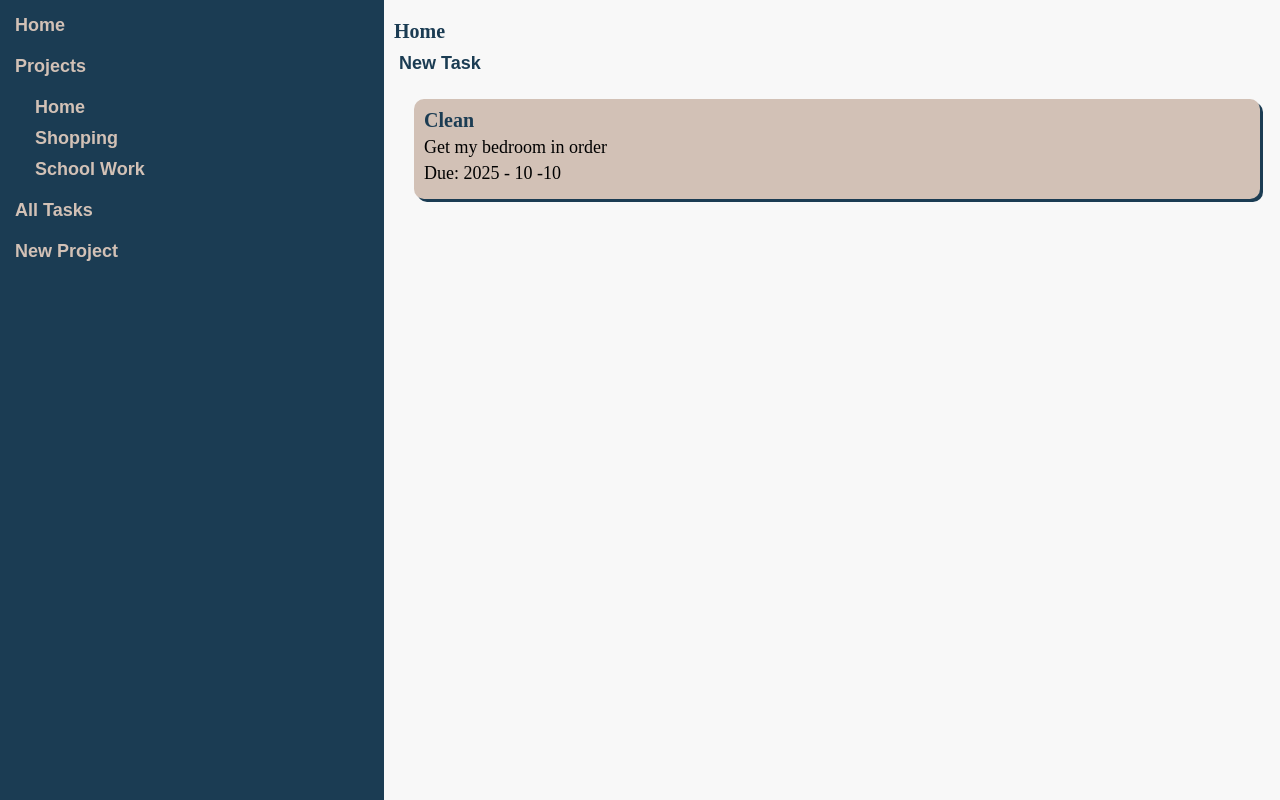
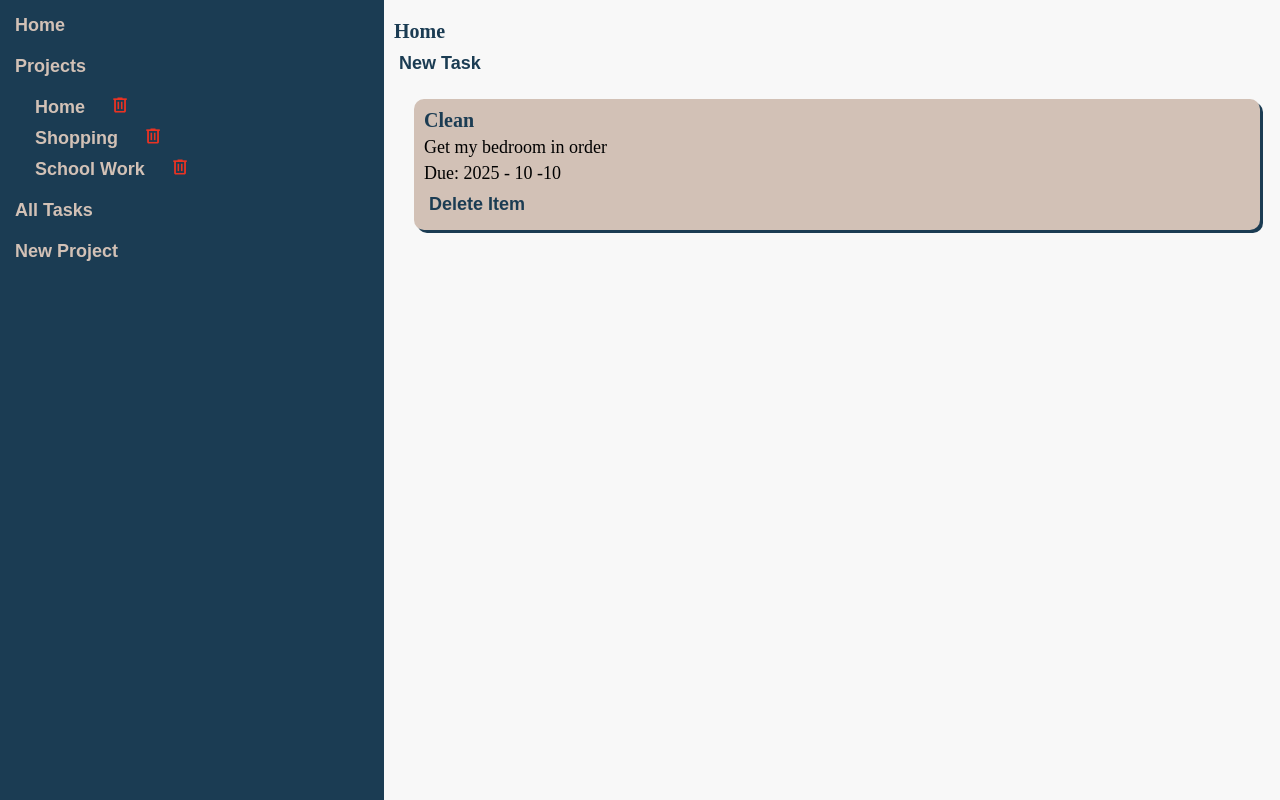
Before and after one commit to deniskibichiy/Todo_list, a website built with webpack: page src/template.html in a window 1280 px wide. Built offline with nearby package versions, Linux system fonts and the light colour scheme.

Commit message:
implement buttons for deleting projects and items

```diff
--- a/src/render.js
+++ b/src/render.js
@@ -1,18 +1,30 @@
 
-
+import deleteImage from "./delete.png"
 function mainRender() {
     const container = document.querySelector("#container");
     const taskDiv = document.createElement("div");
 }
 
+
 function renderProjects(arr) {
     const container = document.querySelector(".all-projects");
     container.innerHTML = "";
     arr.forEach(item => {
+        const projectDiv = document.createElement("div");
+        projectDiv.classList.add("project-div")
+        const itemDiv = document.createElement("div");
+        const deleteDiv = document.createElement("div");
         const btn = document.createElement("button");
         btn.dataset.id = item.id;
+        const deleteIcon = document.createElement("img");
+        deleteIcon.classList.add("delete-icon")
+        deleteIcon.src = deleteImage;
+        deleteDiv.appendChild(deleteIcon);
         btn.textContent = `${item.name}`;
-        container.appendChild(btn);
+        itemDiv.appendChild(btn);
+        projectDiv.appendChild(itemDiv);
+        projectDiv.appendChild(deleteDiv);
+        container.appendChild(projectDiv)
     });
 }
 
@@ -36,10 +48,16 @@ function renderAllItems (arr) {
         description.textContent = `${item.description}`;
         const due = document.createElement("p");
         due.textContent = `Due: ${item.dueDate}`
+        const deleteButton = document.createElement("button");
+        deleteButton.classList.add("delete");
+        deleteButton.dataset.id = `${item.id}`
+        deleteButton.textContent = "Delete Item";
         itemDiv.appendChild(itemHeading);
         itemDiv.appendChild(description);
         itemDiv.appendChild(due);
+        itemDiv.appendChild(deleteButton);
         container.appendChild(itemDiv);
+
     })
 }
 
@@ -75,9 +93,14 @@ function renderProjectItems (obj) {
         description.textContent = `${item.description}`;
         const due = document.createElement("p");
         due.textContent = `Due: ${item.dueDate}`
+        const deleteButton = document.createElement("button");
+        deleteButton.classList.add("delete");
+        deleteButton.dataset.id = `${item.id}`
+        deleteButton.textContent = "Delete Item";
         itemDiv.appendChild(itemHeading);
         itemDiv.appendChild(description);
         itemDiv.appendChild(due);
+        itemDiv.appendChild(deleteButton);
         container.appendChild(itemDiv);
     })
 }
--- a/src/style.css
+++ b/src/style.css
@@ -32,7 +32,8 @@ body {
 }
 
 #nav button,
-.new-task {
+.new-task,
+.delete {
     font-size: 18px;
     border: none;
     border-radius: 10px;
@@ -156,3 +157,18 @@ form input {
 .project-heading {
     text-transform: capitalize;
 }
+
+.delete {
+    color: var(--primary-color);
+}
+
+.project-div {
+    display: flex;
+    font-size: 20px;
+    text-align: left;
+    gap: 20px;
+    align-items: center;
+}
+.project-div img {
+    height: 20px;
+}
```
Also changed, not shown: src/delete.png (added).
